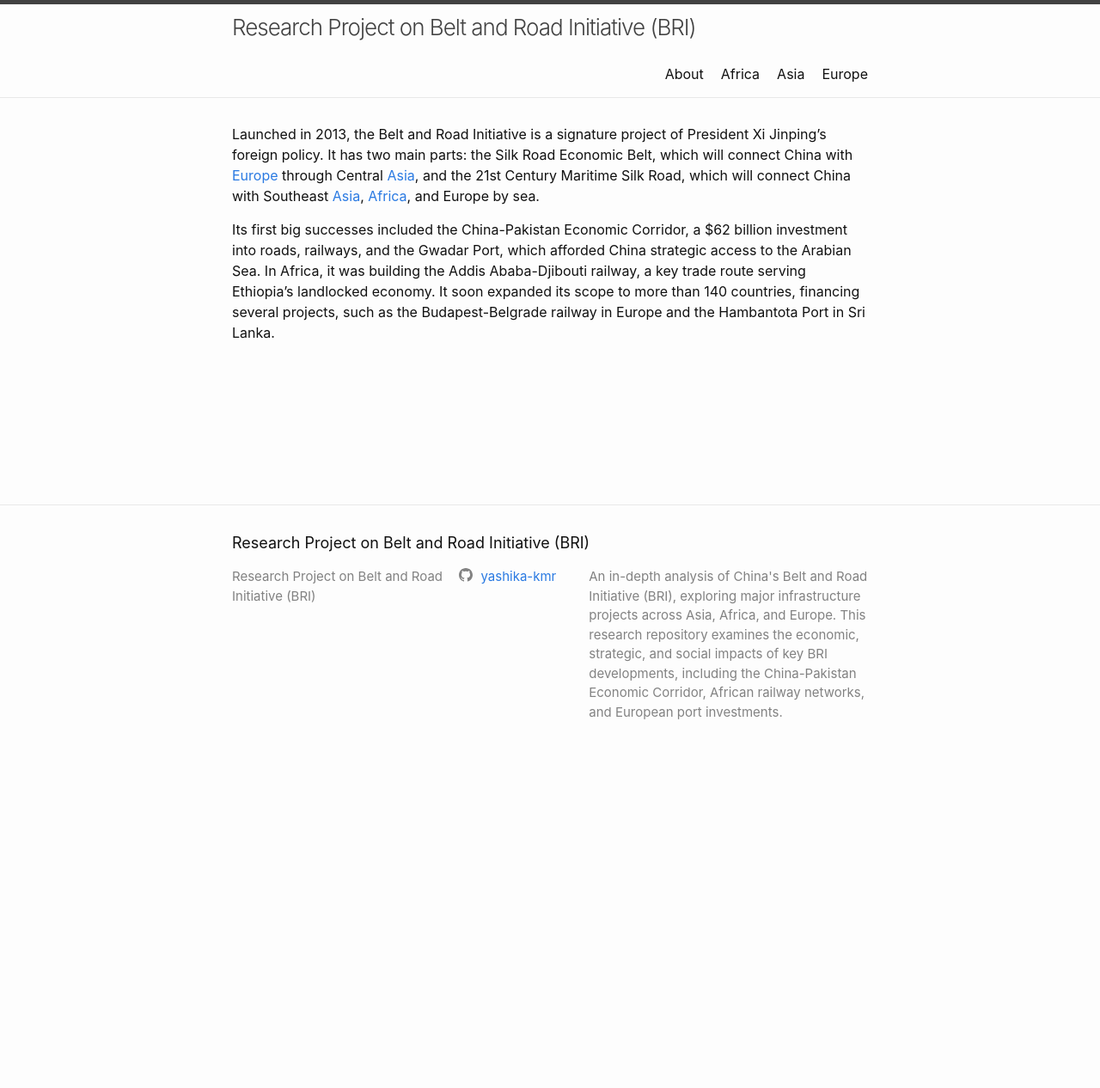
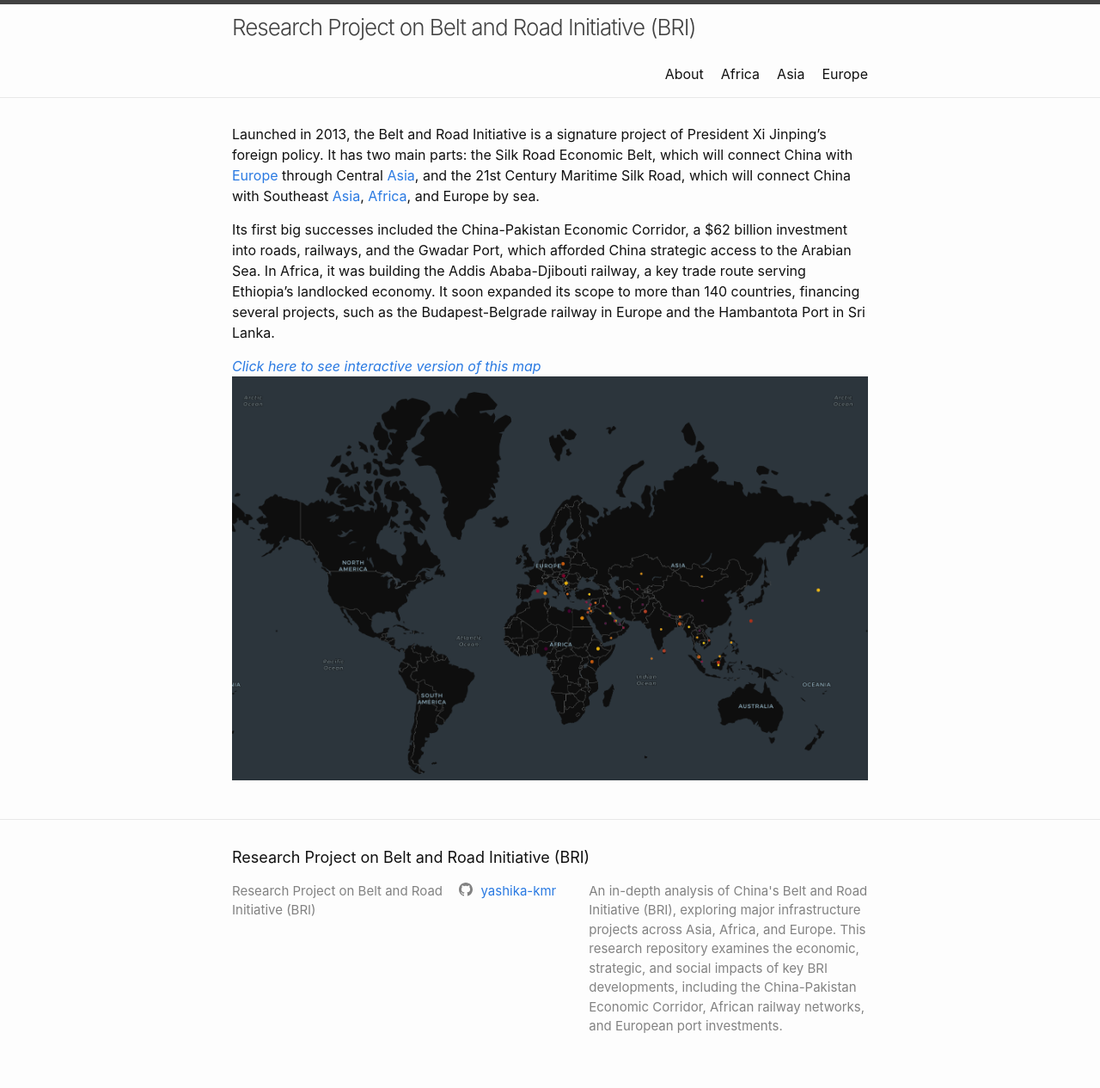
Before and after one commit to yashika-kmr/project-bri-research, a Jekyll site: the page built from index.markdown, in a window 1280 px wide. Shown: the whole page at 86% size. Built offline with Jekyll 4.4.1, drawn with Linux system fonts in a browser that asks for light colours; before the commit the page ends 900 px from its top, so only the background shows below that.

Commit message:
added map

```diff
--- a/index.markdown
+++ b/index.markdown
@@ -7,3 +7,6 @@ layout: home
 Launched in 2013, the Belt and Road Initiative is a signature project of President Xi Jinping’s foreign policy. It has two main parts: the Silk Road Economic Belt, which will connect China with [Europe](Regions/Europe) through Central [Asia](Regions/Asia), and the 21st Century Maritime Silk Road, which will connect China with Southeast [Asia](Regions/Asia), [Africa](Regions/Asia), and Europe by sea.
 
 Its first big successes included the China-Pakistan Economic Corridor, a $62 billion investment into roads, railways, and the Gwadar Port, which afforded China strategic access to the Arabian Sea. In Africa, it was building the Addis Ababa-Djibouti railway, a key trade route serving Ethiopia’s landlocked economy. It soon expanded its scope to more than 140 countries, financing several projects, such as the Budapest-Belgrade railway in Europe and the Hambantota Port in Sri Lanka.
+
+*[Click here to see interactive version of this map](https://kepler.gl/demo/map?mapUrl=https://dl.dropboxusercontent.com/scl/fi/gnuksm8vhi1lnn2ebw50e/keplergl_4tzl8ag.json?rlkey=5njfeuwsk8l3otkc4b41yf64z&dl=0)*
+[![Map of BRI investments across the world](assets/world-map.png)](https://kepler.gl/demo/map?mapUrl=https://dl.dropboxusercontent.com/scl/fi/gnuksm8vhi1lnn2ebw50e/keplergl_4tzl8ag.json?rlkey=5njfeuwsk8l3otkc4b41yf64z&dl=0)
```
Also changed, not shown: assets/world-map.png (added).
